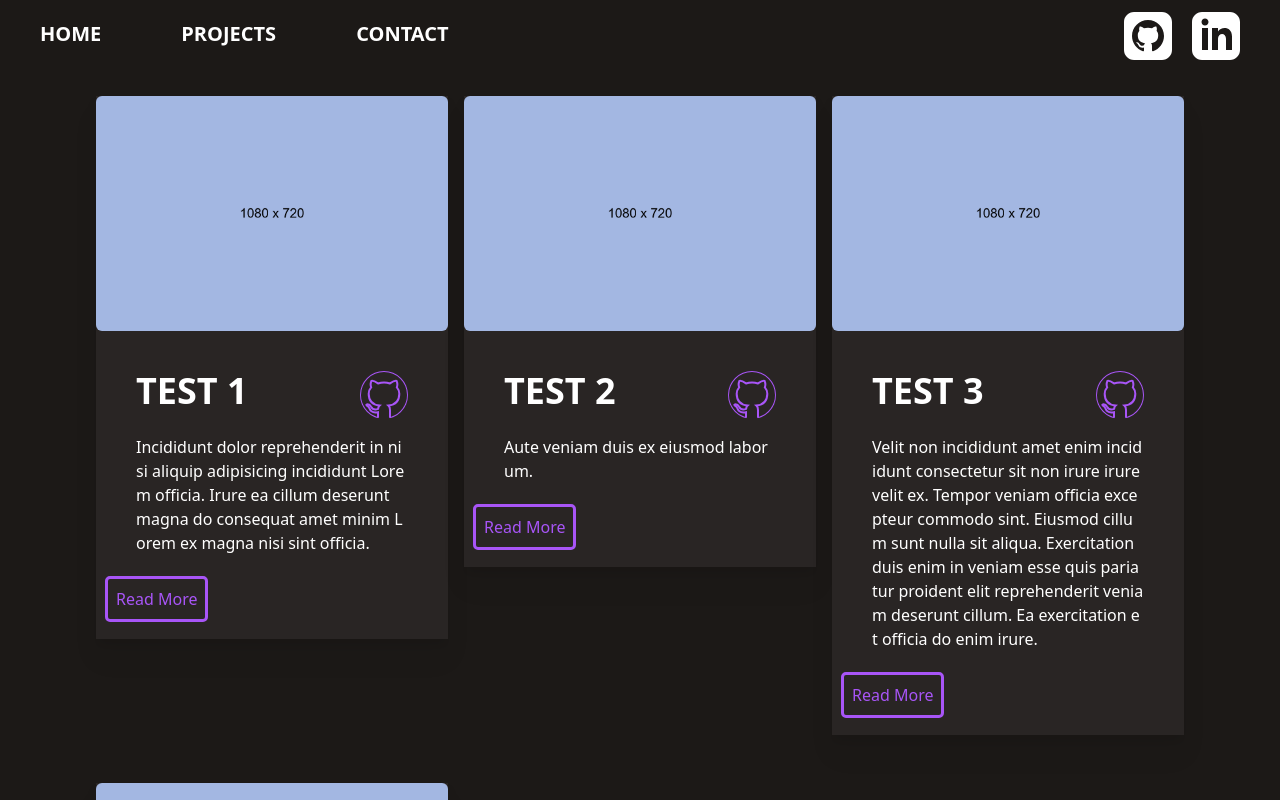
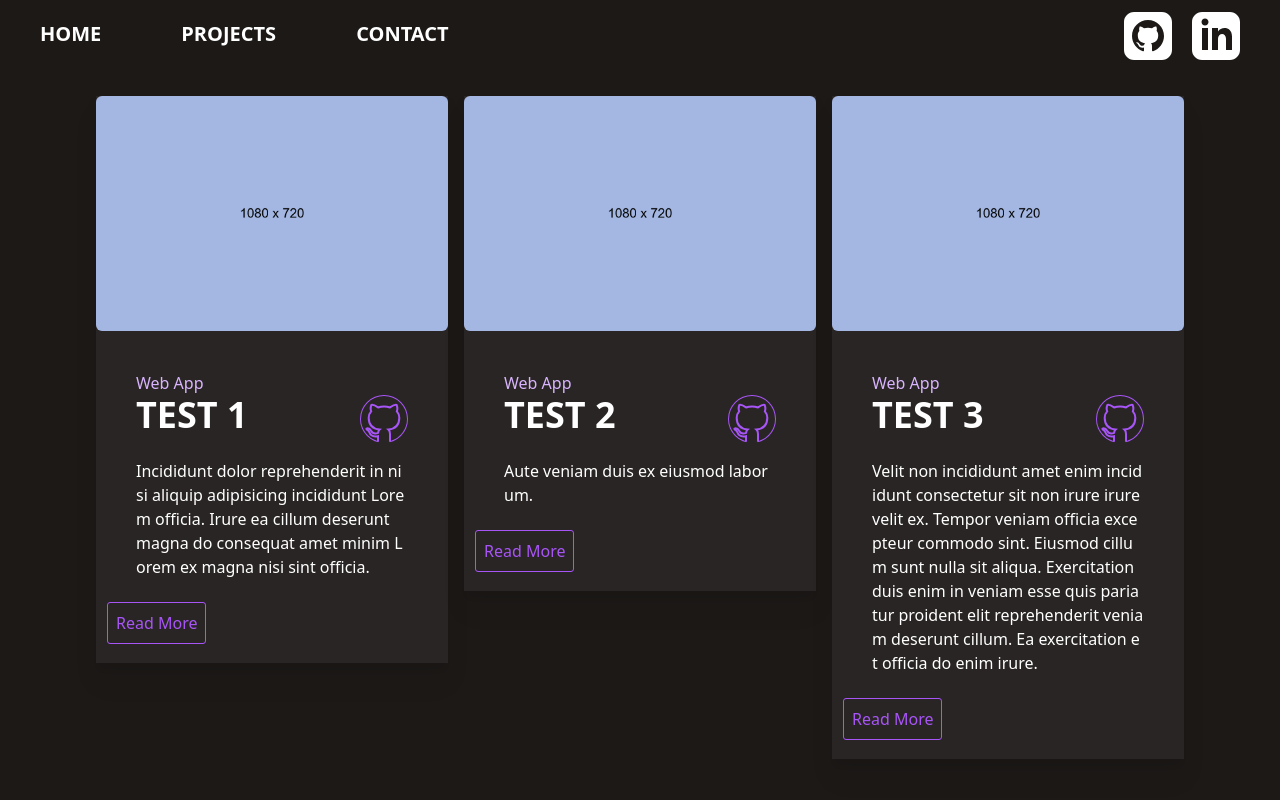
Before and after one commit to Niall-Sharma/programming-portfolio, a Next.js app: page /projects in a window 1280 px wide. Shown: the top 800 px of the page. Built offline with nearby package versions, Linux system fonts and the light colour scheme.

Commit message:
Project type added

```diff
--- a/src/app/components/projectcard.tsx
+++ b/src/app/components/projectcard.tsx
@@ -1,6 +1,6 @@
 import Image from "next/image";
 import Link from "next/link";
-export default function ProjectCard( {pageLink, projectName, imageLink, projectDescription, githubLink}:any ) {
+export default function ProjectCard( {pageLink, projectName, imageLink, projectDescription, githubLink, projecttype}:any ) {
     return(
         <div className="group relative bg-stone-800 drop-shadow-xl  max-w-sm break-all">
                 <Link href={pageLink} >
@@ -15,6 +15,9 @@ export default function ProjectCard( {pageLink, projectName, imageLink, projectD
                 <div>
                         <div className= "bg-stone-800 justify-center flex flex-grow">
                             <div className="p-10">
+                                <div>
+                                    <p className="text-purple-300 font-thin">{projecttype}</p>
+                                </div>
                                 <div className="flex flex-row-reverse">
                                     <Link href={githubLink}>
                                         <svg className="flex right-0  hover:fill-purple-500 hover:ease-in-out transition-all rounded-full fill-transparent stroke-purple-500" xmlns="http://www.w3.org/2000/svg" width="48" height="48" viewBox="0 0 24 24"><path d="M12 0c-6.626 0-12 5.373-12 12 0 5.302 3.438 9.8 8.207 11.387.599.111.793-.261.793-.577v-2.234c-3.338.726-4.033-1.416-4.033-1.416-.546-1.387-1.333-1.756-1.333-1.756-1.089-.745.083-.729.083-.729 1.205.084 1.839 1.237 1.839 1.237 1.07 1.834 2.807 1.304 3.492.997.107-.775.418-1.305.762-1.604-2.665-.305-5.467-1.334-5.467-5.931 0-1.311.469-2.381 1.236-3.221-.124-.303-.535-1.524.117-3.176 0 0 1.008-.322 3.301 1.23.957-.266 1.983-.399 3.003-.404 1.02.005 2.047.138 3.006.404 2.291-1.552 3.297-1.23 3.297-1.23.653 1.653.242 2.874.118 3.176.77.84 1.235 1.911 1.235 3.221 0 4.609-2.807 5.624-5.479 5.921.43.372.823 1.102.823 2.222v3.293c0 .319.192.694.801.576 4.765-1.589 8.199-6.086 8.199-11.386 0-6.627-5.373-12-12-12z"/></svg>
@@ -24,7 +27,7 @@ export default function ProjectCard( {pageLink, projectName, imageLink, projectD
                                     </p>
                                  </div>
                                     <p className="group-hover:opacity-100 group-hover:ease-in py-4 text-white mb-7">{projectDescription}</p>
-                                <Link href={pageLink} className="absolute left-0 bottom-0 ml-3 mb-5 outline outline-purple-500 rounded-sm p-2 text-purple-500 hover:bg-purple-500 hover:text-white hover:ease-in transition-all">
+                                <Link href={pageLink} className="font-thin absolute left-0 bottom-0 ml-3 mb-5 outline outline-purple-500 rounded-sm p-2 text-purple-500 hover:bg-purple-500 hover:text-white hover:ease-in transition-all outline-1">
                                     Read More
                                 </Link>
                             </div>
--- a/src/app/page.tsx
+++ b/src/app/page.tsx
@@ -28,9 +28,9 @@ export default function Home() {
       <div
       className="flex flex-col lg:flex-row bg-stone-900 lg:px-32 lg:space-x-10 justify-center align-middle items-start">
 
-        <ProjectCard githubLink="/" pageLink="/" projectName="test 1" imageLink={Niall} projectDescription="Officia et excepteur pariatur enim ullamco anim sint sunt sit ad minim aliquip sit." />
-        <ProjectCard githubLink="/" pageLink="/" projectName="test 2" imageLink={Niall} projectDescription="Officia et excepteur pariatur enim ullamco anim sint sunt sit ad minim aliquip sit. "  />
-        <ProjectCard githubLink="/" pageLink="/" projectName="test 3" imageLink={Niall} projectDescription="Ex velit ut occaecat amet aute esse sint consectetur velit aute tempor enim in. Proident nisi mollit deserunt duis amet eu. Cillum aliqua esse pariatur ipsum ut ut." />
+        <ProjectCard projecttype="Web App" githubLink="/" pageLink="/" projectName="test 1" imageLink={Niall} projectDescription="Officia et excepteur pariatur enim ullamco anim sint sunt sit ad minim aliquip sit." />
+        <ProjectCard projecttype="Web App" githubLink="/" pageLink="/" projectName="test 2" imageLink={Niall} projectDescription="Officia et excepteur pariatur enim ullamco anim sint sunt sit ad minim aliquip sit. "  />
+        <ProjectCard projecttype="Web App" githubLink="/" pageLink="/" projectName="test 3" imageLink={Niall} projectDescription="Ex velit ut occaecat amet aute esse sint consectetur velit aute tempor enim in. Proident nisi mollit deserunt duis amet eu. Cillum aliqua esse pariatur ipsum ut ut." />
 
       </div>
 
--- a/src/app/projects/page.tsx
+++ b/src/app/projects/page.tsx
@@ -4,10 +4,10 @@ export default function Projects() {
     return (
       <main className=" min-h-screen items-center justify-between p-24 bg-stone-900">
         <div className="grid-cols-1 sm:grid-cols-2 md:grid-cols-3 gap-4 grid gap-y-12 items-start">
-          <ProjectCard githubLink="/" pageLink="/" imageLink={dummyImage} projectName="Test 1" projectDescription="Incididunt dolor reprehenderit in nisi aliquip adipisicing incididunt Lorem officia. Irure ea cillum deserunt magna do consequat amet minim Lorem ex magna nisi sint officia. " />
-          <ProjectCard githubLink="/" pageLink="/" imageLink={dummyImage} projectName="Test 2" projectDescription="Aute veniam duis ex eiusmod laborum." />
-          <ProjectCard githubLink="/" pageLink="/" imageLink={dummyImage} projectName="Test 3" projectDescription="Velit non incididunt amet enim incididunt consectetur sit non irure irure velit ex. Tempor veniam officia excepteur commodo sint. Eiusmod cillum sunt nulla sit aliqua. Exercitation duis enim in veniam esse quis pariatur proident elit reprehenderit veniam deserunt cillum. Ea exercitation et officia do enim irure." />
-          <ProjectCard githubLink="/" pageLink="/" imageLink={dummyImage} projectName="Test 4" projectDescription="Eiusmod ex esse dolore aute ut consectetur incididunt." />
+          <ProjectCard projecttype="Web App" githubLink="/" pageLink="/" imageLink={dummyImage} projectName="Test 1" projectDescription="Incididunt dolor reprehenderit in nisi aliquip adipisicing incididunt Lorem officia. Irure ea cillum deserunt magna do consequat amet minim Lorem ex magna nisi sint officia. " />
+          <ProjectCard projecttype="Web App" githubLink="/" pageLink="/" imageLink={dummyImage} projectName="Test 2" projectDescription="Aute veniam duis ex eiusmod laborum." />
+          <ProjectCard projecttype="Web App" githubLink="/" pageLink="/" imageLink={dummyImage} projectName="Test 3" projectDescription="Velit non incididunt amet enim incididunt consectetur sit non irure irure velit ex. Tempor veniam officia excepteur commodo sint. Eiusmod cillum sunt nulla sit aliqua. Exercitation duis enim in veniam esse quis pariatur proident elit reprehenderit veniam deserunt cillum. Ea exercitation et officia do enim irure." />
+          <ProjectCard projecttype="Web App" githubLink="/" pageLink="/" imageLink={dummyImage} projectName="Test 4" projectDescription="Eiusmod ex esse dolore aute ut consectetur incididunt." />
 
         </div>
       </main>
```
